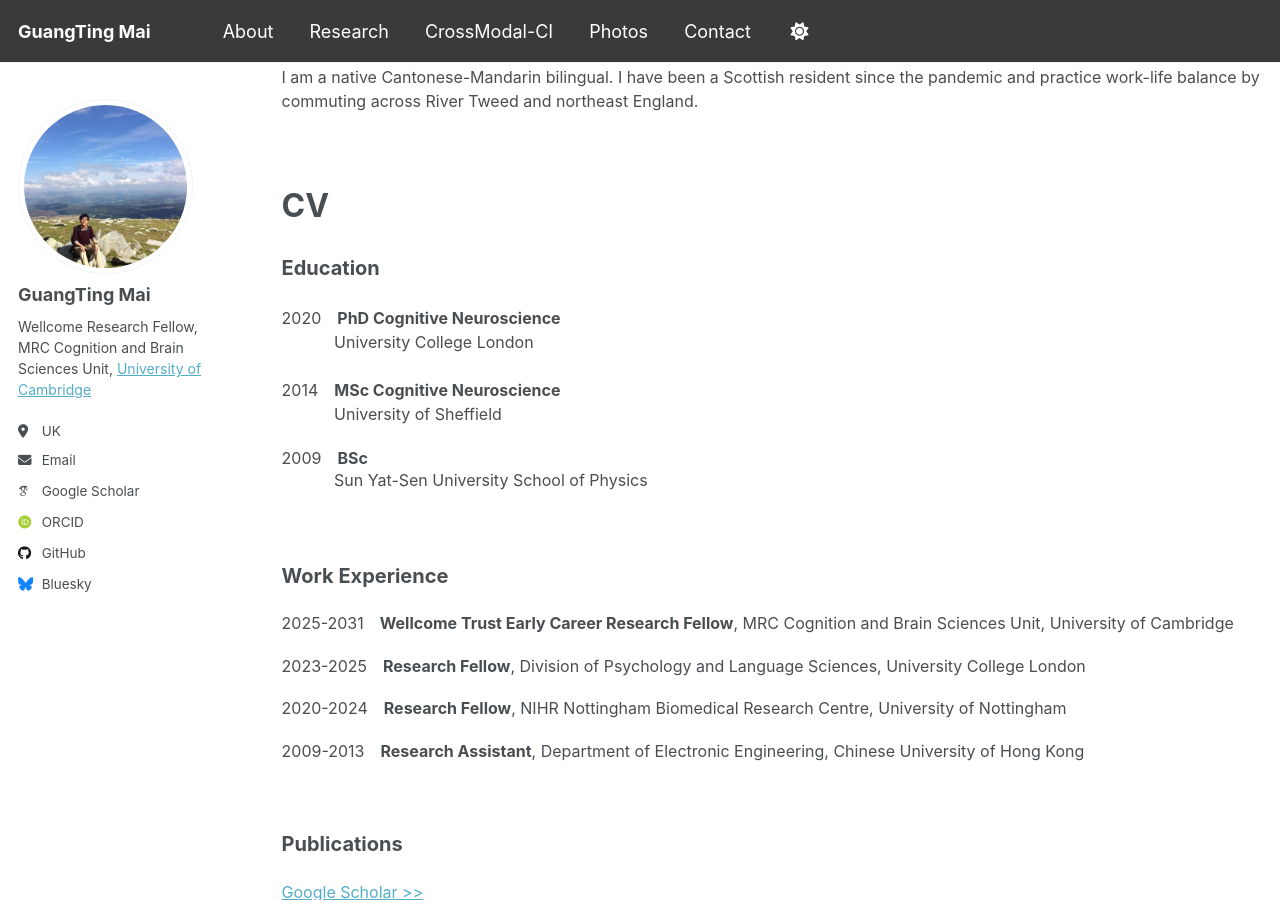
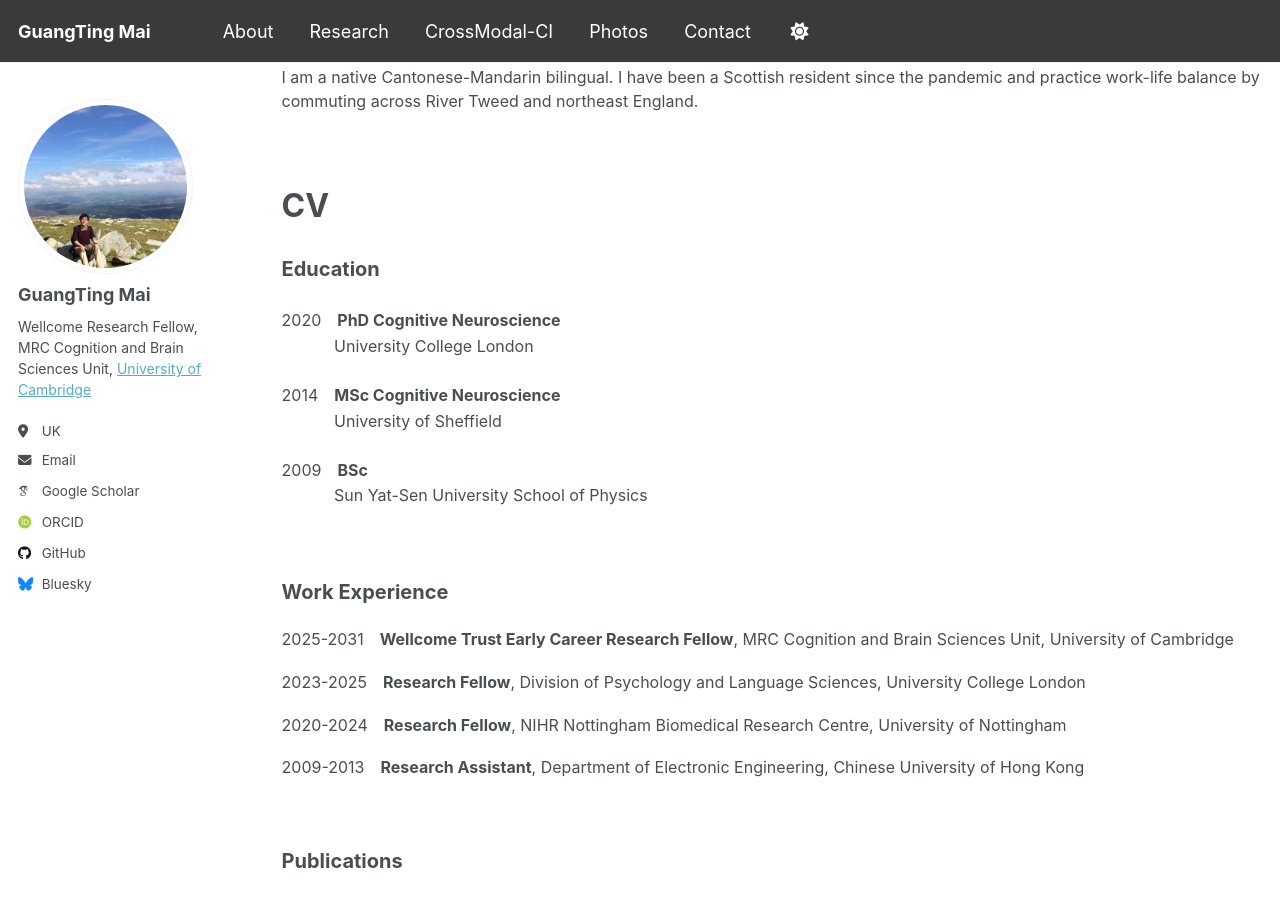
Before and after one commit to guangtingmai/guangtingmai.github.io, a Jekyll site: the page built from _pages/about.html, in a window 1280 px wide and 900 px high, scrolled down 482 px. Built offline with Jekyll 4.4.1, drawn with Linux system fonts in a browser that asks for light colours; some web fonts are replaced.

Commit message:
Update about.html

```diff
--- a/_pages/about.html
+++ b/_pages/about.html
@@ -27,18 +27,18 @@
 
 <br>
 <p><span style="font-size: 24pt;line-height: 1.5;display: block"><strong>CV</strong></span></p>
-<p><span style="font-size: 15pt;line-height: 1.5;display: block"><strong>Education</strong></span></p>
+<p><span style="font-size: 15pt;line-height: 1.6;display: block"><strong>Education</strong></span></p>
 <p>
-  <span style="font-size: 12pt;line-height: 1.5;display: block;">2020&emsp;<strong>PhD Cognitive Neuroscience</strong>
-  <span style="font-size: 12pt;line-height: 1.5;display: block;">&emsp;&emsp;&emsp;&nbsp;University College London</span>
+  <span style="font-size: 12pt;line-height: 1.6;display: block;">2020&emsp;<strong>PhD Cognitive Neuroscience</strong>
+  <span style="font-size: 12pt;line-height: 1.6;display: block;">&emsp;&emsp;&emsp;&nbsp;University College London</span>
 </p>
 <p>
-  <span style="font-size: 12pt;line-height: 1.5;display: block;">2014&emsp;<strong>MSc Cognitive Neuroscience</strong>
-  <span style="font-size: 12pt;line-height: 1.5;display: block;">&emsp;&emsp;&emsp;&nbsp;University of Sheffield</span>
+  <span style="font-size: 12pt;line-height: 1.6;display: block;">2014&emsp;<strong>MSc Cognitive Neuroscience</strong>
+  <span style="font-size: 12pt;line-height: 1.6;display: block;">&emsp;&emsp;&emsp;&nbsp;University of Sheffield</span>
 </p>
 <p>
-  <span style="font-size: 12pt;line-height: 1.2;display: block;">2009&emsp;<strong>BSc</strong>
-  <span style="font-size: 12pt;line-height: 1.5;display: block;">&emsp;&emsp;&emsp;&nbsp;Sun Yat-Sen University School of Physics </span>
+  <span style="font-size: 12pt;line-height: 1.6;display: block;">2009&emsp;<strong>BSc</strong>
+  <span style="font-size: 12pt;line-height: 1.6;display: block;">&emsp;&emsp;&emsp;&nbsp;Sun Yat-Sen University School of Physics </span>
 </p>
 <br>
 <p><span style="font-size: 15pt;line-height: 1.5;display: block"><strong>Work Experience</strong></span></p>
```
